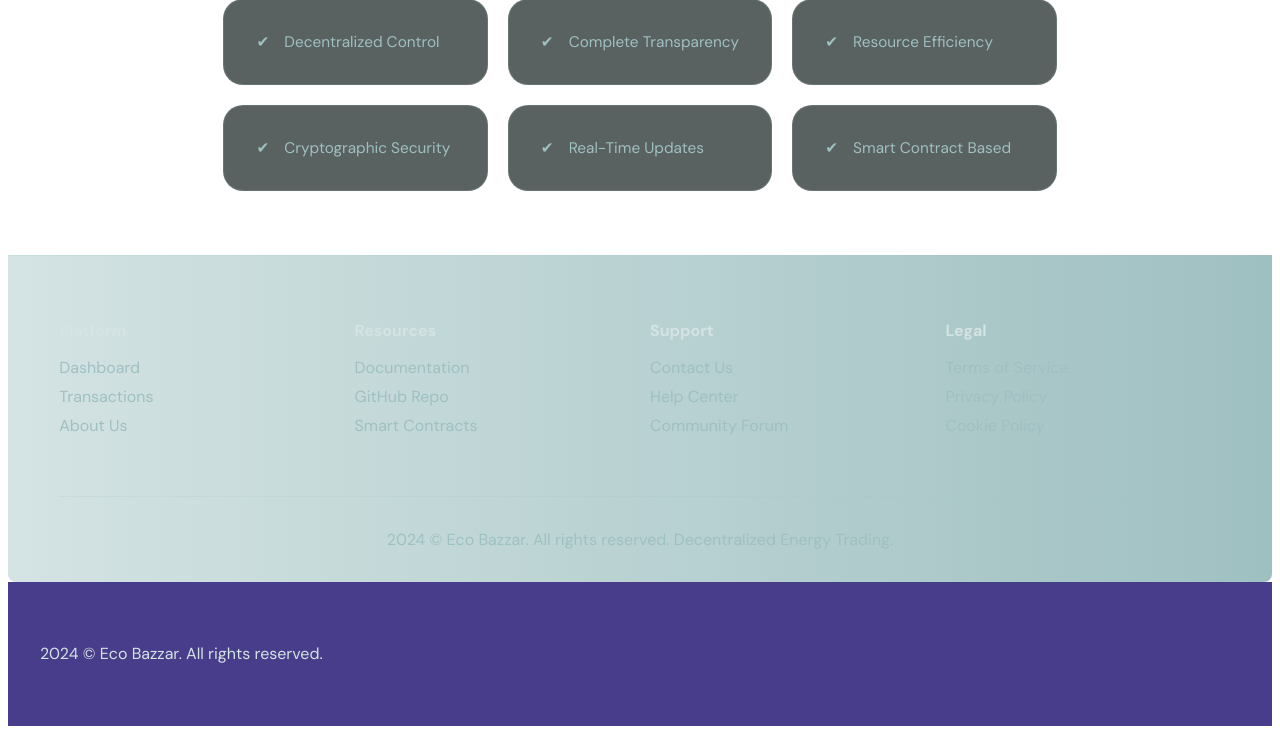
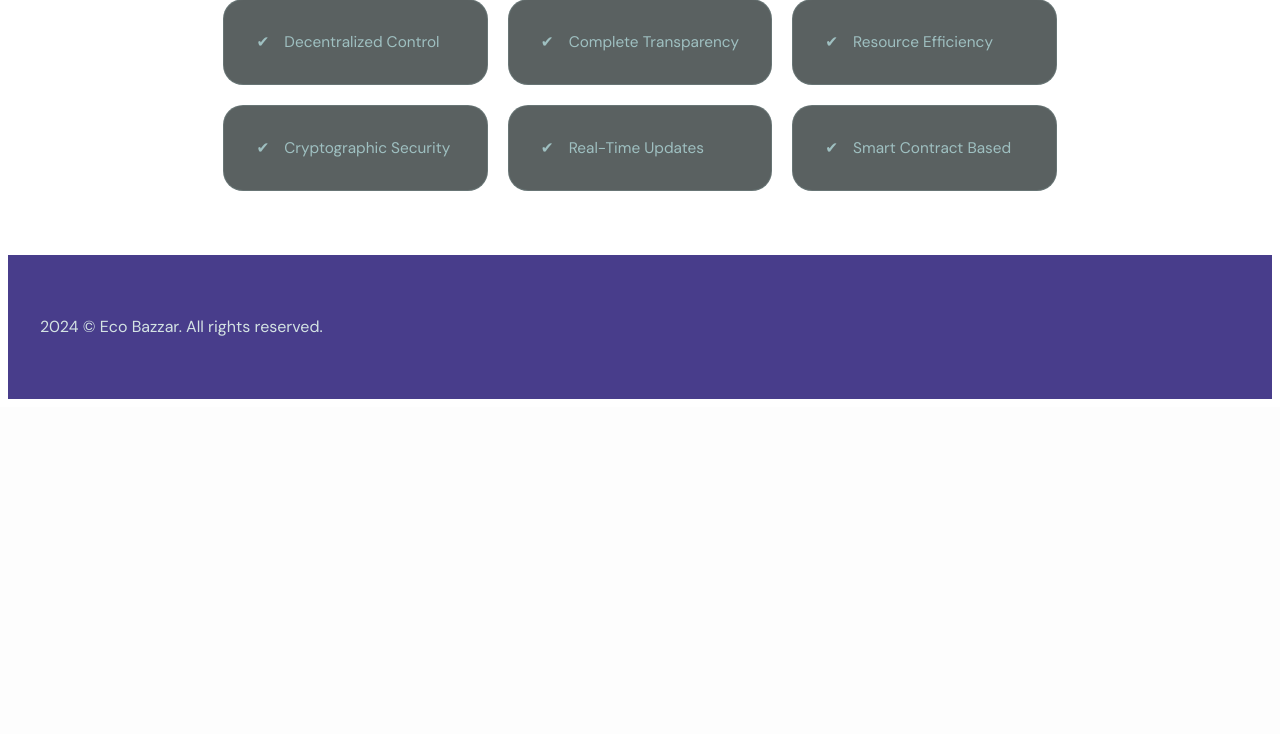
Before and after one commit to Ansh280705/EcoBazaar, a Flask app: page / in a window 1280 px wide. Shown: the part 3765-4499 px from the top of the page. After the commit the page ends 4164 px from the top, so only its background shows below. Run offline with Flask 3, Linux system fonts and the light colour scheme.

Commit message:
footer
Removed the footer section from the about.html template.

```diff
--- a/main/templates/about.html
+++ b/main/templates/about.html
@@ -377,36 +377,7 @@ body { background: transparent !important; color: #D4E3E3 !important; }
     </div>
 </div>
 
-<!-- SECTION 7: FOOTER -->
-<div class="landing-footer">
-    <div>
-        <strong style="color: #D4E3E3; display: block; margin-bottom: 1rem;">Platform</strong>
-        <a href="/home">Dashboard</a>
-        <a href="/transactions">Transactions</a>
-        <a href="/about">About Us</a>
-    </div>
-    <div>
-        <strong style="color: #D4E3E3; display: block; margin-bottom: 1rem;">Resources</strong>
-        <a href="#">Documentation</a>
-        <a href="https://github.com/GlaucousGlaucus/Algorand-Blockchain-Project" target="_blank">GitHub Repo</a>
-        <a href="#">Smart Contracts</a>
-    </div>
-    <div>
-        <strong style="color: #D4E3E3; display: block; margin-bottom: 1rem;">Support</strong>
-        <a href="#">Contact Us</a>
-        <a href="#">Help Center</a>
-        <a href="#">Community Forum</a>
-    </div>
-    <div>
-        <strong style="color: #D4E3E3; display: block; margin-bottom: 1rem;">Legal</strong>
-        <a href="#">Terms of Service</a>
-        <a href="#">Privacy Policy</a>
-        <a href="#">Cookie Policy</a>
-    </div>
-    <div class="footer-bottom">
-        2024 &copy; Eco Bazzar. All rights reserved. Decentralized Energy Trading.
-    </div>
-</div>
+
 
 <script>
     // Numbers animation script for the live stats
```
